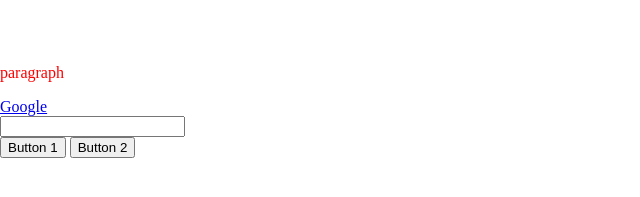
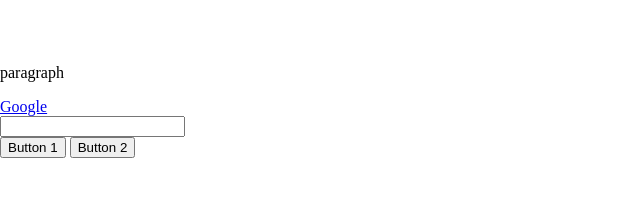
Before and after one commit to raminsamadi123/JsExercise, a plain HTML site: page HTML/test2Index.html in a window 1280 px wide. Shown: the part 185-382 px from the top of the page, 0-640 px from the left. Drawn offline with Linux system fonts and the light colour scheme.

Commit message:
fast git

```diff
--- a/HTML/style2.css
+++ b/HTML/style2.css
@@ -8,10 +8,6 @@
   flex-flow: column wrap;
 }
 
-p {
-  color: #FF0000;
-}
-
 h1 {
   font-size: 100px;
 }
```
